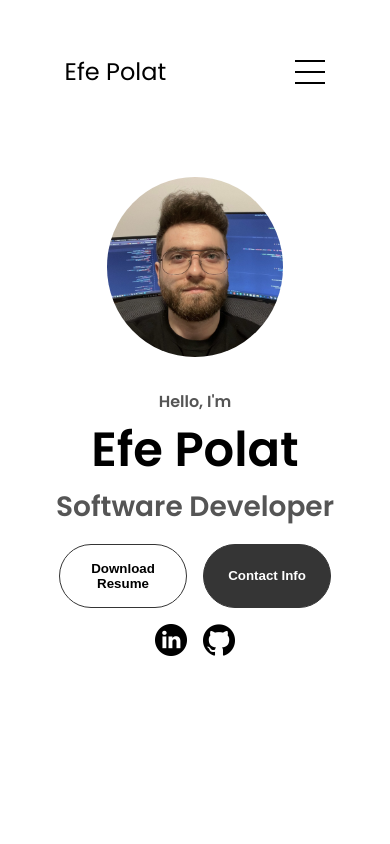
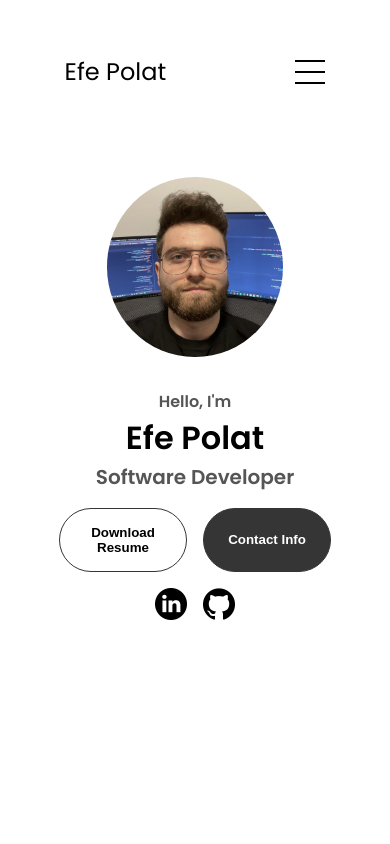
Before and after one commit to mefepolat/mefepolat.github.io, a plain HTML site: page index.html in a window 390 px wide. Shown: the top 844 px of the page. Drawn offline with Linux system fonts and the light colour scheme.

Commit message:
small touches

```diff
--- a/mediaqueries.css
+++ b/mediaqueries.css
@@ -111,4 +111,16 @@
     height: 100%;
     margin: 0 auto;
   }
+
+  .section__text__p2 {
+    font-size: 1.25rem;
+  }
+
+  .title {
+    font-size: 2rem;
+  }
+
+  .text-container {
+    text-align: justify;
+  }
 }
```
